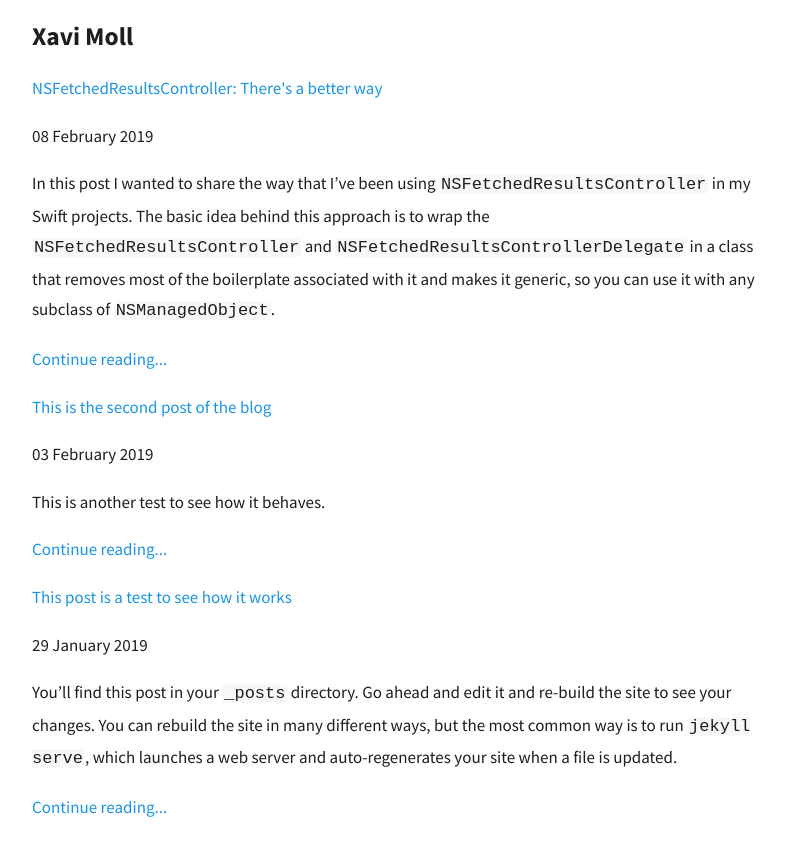
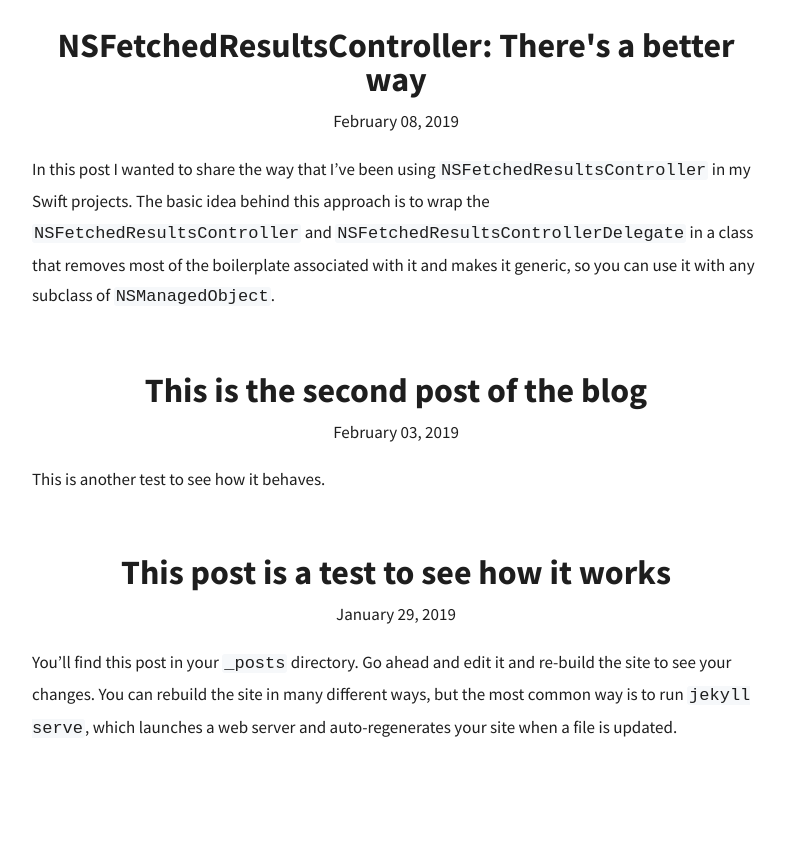
Before and after one commit to xmollv/xmollv.github.io, a Jekyll site: the page built from pages/home.html, in a window 1280 px wide. Shown: the top 856 px of the page, without its empty margins (244-1030 px from the left). Built offline with Jekyll 4.4.1, drawn with Linux system fonts in a browser that asks for light colours.

Commit message:
Improved a bit the home page

```diff
--- a/assets/css/base.css
+++ b/assets/css/base.css
@@ -72,3 +72,30 @@ pre.highlight {
     padding-bottom: 5px;
     border-radius: 3px;
 }
+
+/* Home */
+.home_item_title {
+    text-align: center;
+    font-size: 2em;
+    line-height: 1em;
+    margin-bottom: 0px;
+}
+
+.home_item_title > a {
+    color: #1e1e1e;
+}
+
+.home_item_title > a:hover {
+    text-decoration: none;
+    color: rgb(27, 149, 224);
+}
+
+.home_item_date {
+    text-align: center;
+    margin-top: 10px;
+    margin-bottom: 10px;
+}
+
+.home_item_excerpt {
+    margin-bottom: 60px;
+}
--- a/pages/home.html
+++ b/pages/home.html
@@ -3,12 +3,12 @@ layout: default
 permalink: /
 title: "Home"
 ---
-<h1>Xavi Moll</h1>
-
 {% for post in site.posts %}
-    <div class="home_item">
-        <a id="home_item_link" href="{{ post.url }}">{{ post.title }}</a>
-        <p>{{post.date | date_to_long_string}}</p>
-        <p>{{post.excerpt}} <a href="{{ post.url }}">Continue reading...</a></p>
+    <h1 class="home_item_title">
+        <a href="{{ post.url }}">{{ post.title }}</a>
+    </h1>
+    <p class="home_item_date">{{ post.date | date: '%B %d, %Y' }}</p>
+    <div class="home_item_excerpt">
+        {{ post.excerpt }}
     </div>
 {% endfor %}
```
